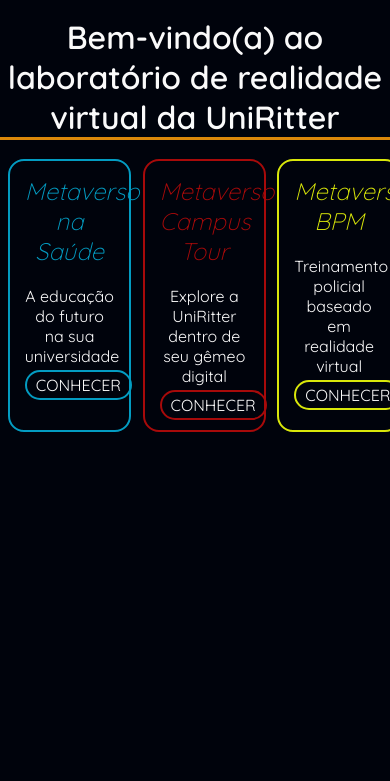
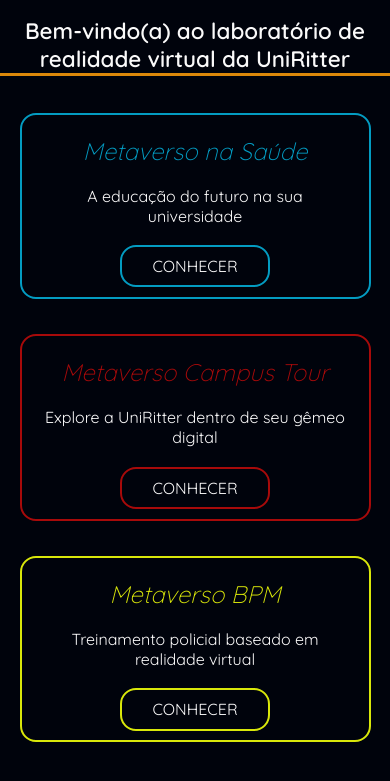
Before and after one commit to ls-cabreira/xr_lab, a plain HTML site: page index.html in a window 390 px wide. Shown: the part 43-824 px from the top of the page. Drawn offline with nearby package versions, Linux system fonts and the light colour scheme.

Commit message:
responsividade da section intro

```diff
--- a/styles/intro.css
+++ b/styles/intro.css
@@ -68,3 +68,27 @@
     text-transform: uppercase;
     color: var(--cor-texto);
 }
+
+@media screen and (max-width: 870px) {
+    .apresentacao__titulo {
+        padding: 0 5%;
+        font-size: 1.8rem;
+    }
+
+    .apresentacao__intro {
+        flex-wrap: wrap;
+        padding: 0 5%;
+    }
+
+    .intro__projeto {
+        width: 100%;
+        margin: 5% 0;
+        padding: 6%;
+    }
+}
+
+@media screen and (max-width: 580px) {
+    .apresentacao__titulo {
+        font-size: 1.4rem;
+    }
+}
```
